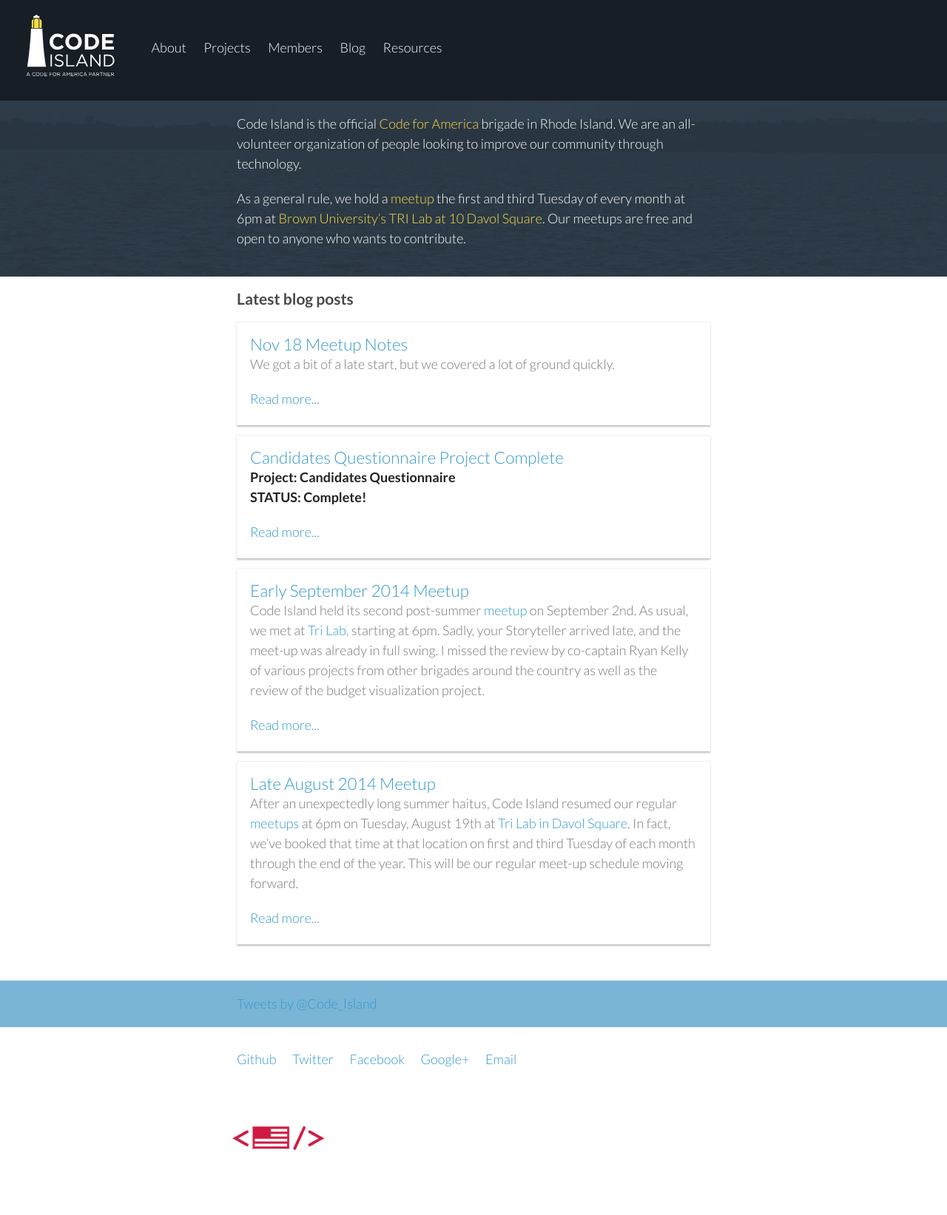
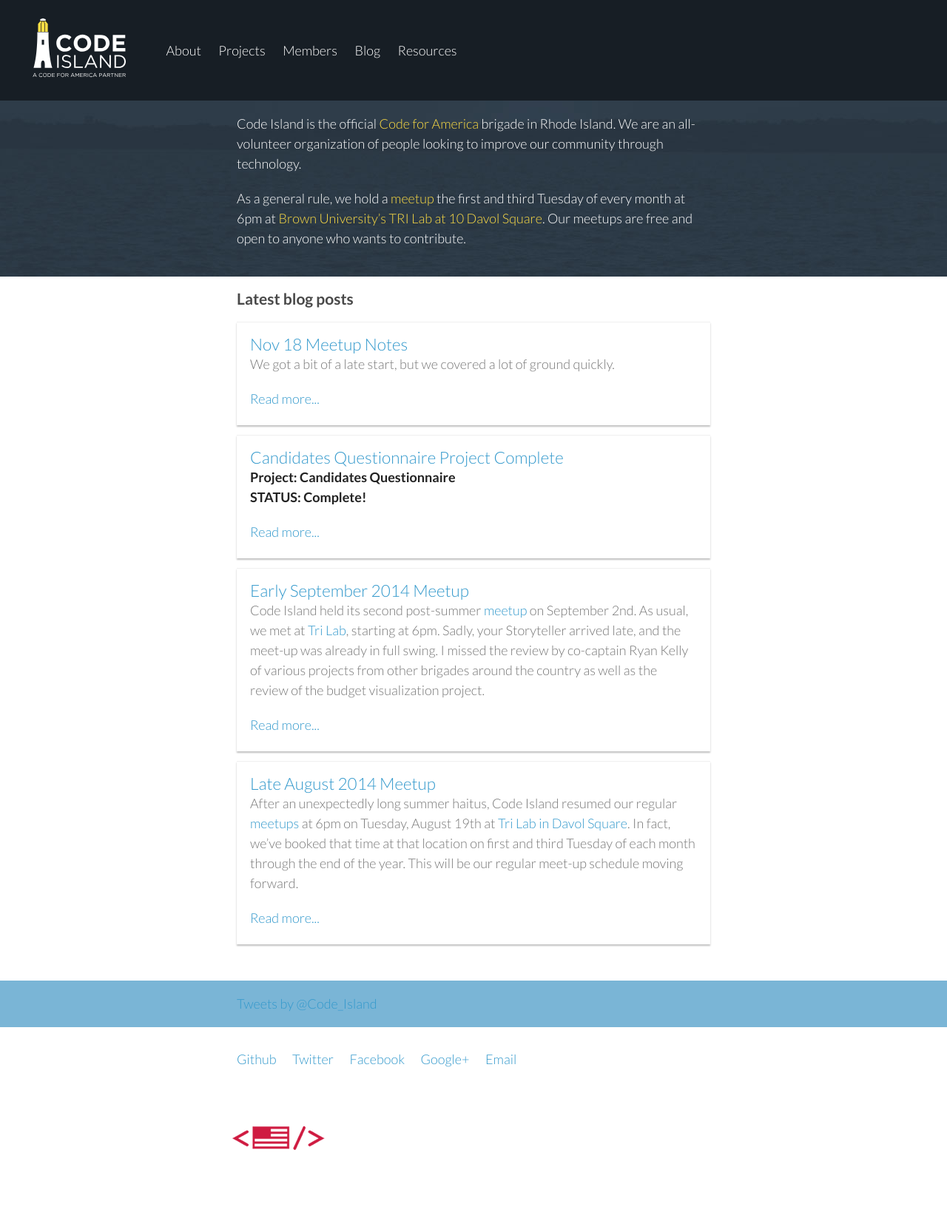
Before and after one commit to codeisland/codeisland.github.io, a Jekyll site: the page built from index.html, in a window 1280 px wide. Shown: the whole page at 74% size. Built offline with Jekyll 4.4.1, drawn with Linux system fonts in a browser that asks for light colours; comment, search, counter and statistics services are not loaded.

Commit message:
Cleaner SVG logo

```diff
--- a/_includes/header.html
+++ b/_includes/header.html
@@ -1,6 +1,6 @@
 <header id="header" class="site-width">
   <nav>
-    <a href="/" class="home"><img src="/images/logos/code-island-logo.svg" width="135" /></a>
+    <a href="/" class="home"><img src="/images/logos/code-island-logo.svg" width="155" /></a>
     <a href="/about/" class="about">About</a>
     <a href="/projects/" class="projects">Projects</a>
     <a href="/members/" class="members">Members</a>
```
Also changed, not shown: images/logos/code-island-logo.svg.
